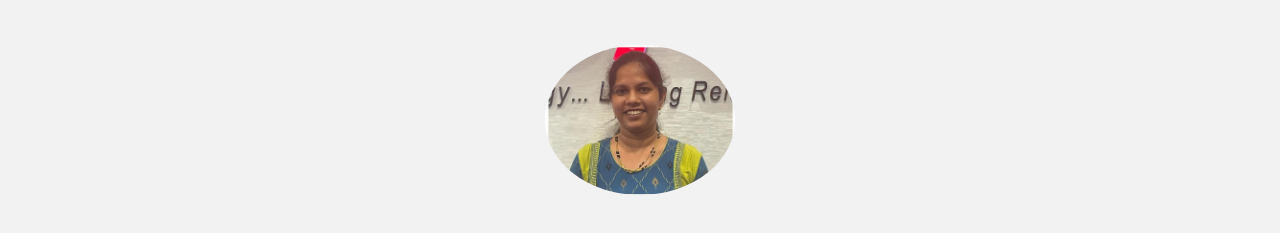
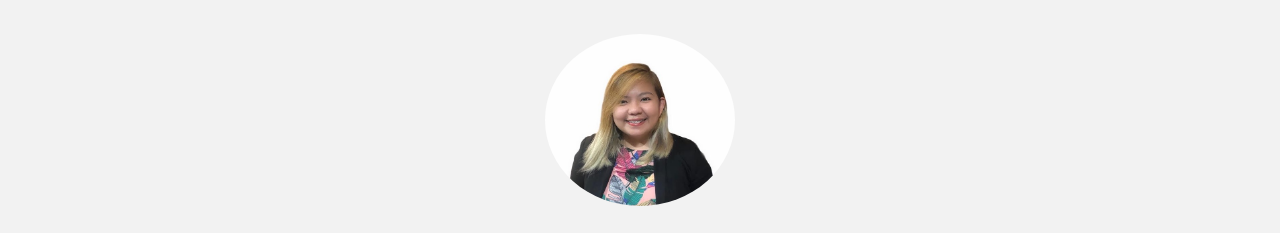
Before and after one commit to ITCANNAMECARD/eros, a plain HTML site: page index.html in a window 1280 px wide. Shown: the top 233 px of the page. Drawn offline with Linux system fonts and the light colour scheme; a web font is replaced by a local one.

Commit message:
Update index.html

```diff
--- a/index.html
+++ b/index.html
@@ -14,7 +14,7 @@
 			<div class="row">
 				<div class="col"></div>
 				<div class="col is-5">
-					<img class="profile-pic" src="MUBEEN.jpg" alt="Profile Picture">
+					<img class="profile-pic" src="kathlyn.jpg" alt="Profile Picture">
 				</div>
 				<div class="col"></div>
 			</div>
```
